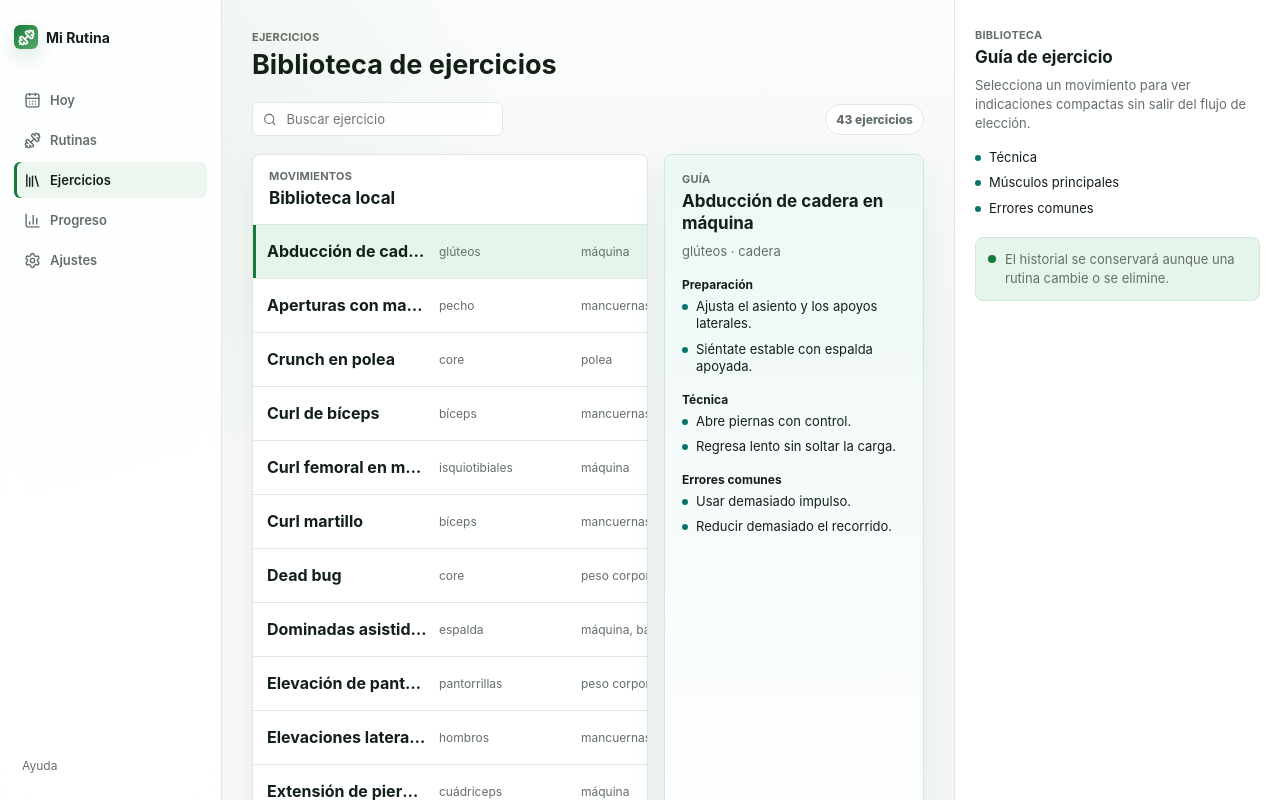
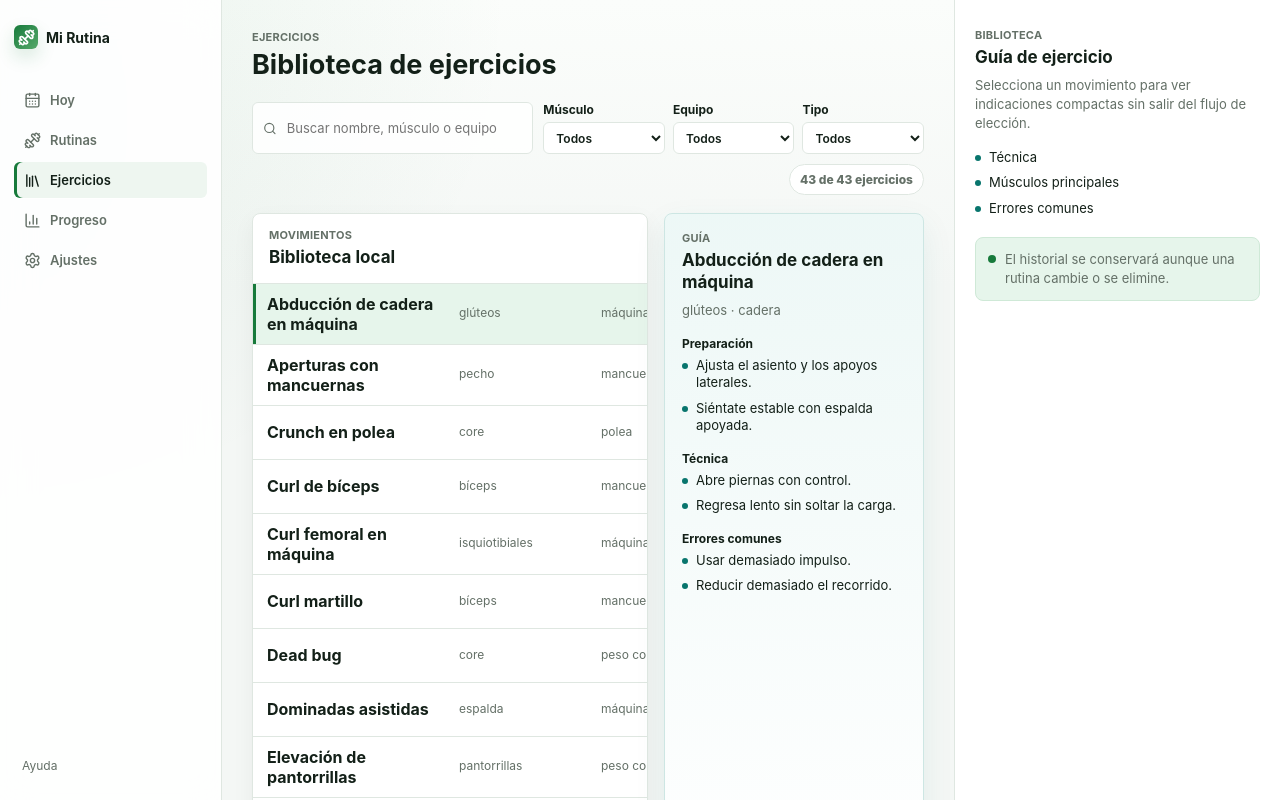
Before and after one commit to Betancourt1/exercise-tracker, a React (Vite) app: page / in a window 1280 px wide. Both pictures are taken after a click on the button "Ejercicios". Built offline with nearby package versions, Linux system fonts and the light colour scheme.

Commit message:
Improve exercise library browsing

```diff
--- a/src/App.tsx
+++ b/src/App.tsx
@@ -16,6 +16,13 @@ import {
   Upload,
 } from "lucide-react";
 import { ProgressPage } from "./features/progress/ProgressPage";
+import {
+  ALL_EXERCISE_FILTER_VALUE,
+  filterExerciseLibrary,
+  getExerciseFilterOptions,
+  hasActiveExerciseFilters,
+  type ExerciseLibraryFilters,
+} from "./features/routines/exerciseLibraryFilters";
 import { RoutinesPage } from "./features/routines/RoutinesPage";
 import { loadHighestPriorityActiveRoutine } from "./features/routines/routineQueries";
 import type { RoutineSummary } from "./features/routines/types";
@@ -488,7 +495,12 @@ function TodayPage({
 function ExercisesPage() {
   const [exercises, setExercises] = useState<Exercise[]>([]);
   const [selectedExerciseId, setSelectedExerciseId] = useState<string | null>(null);
-  const [searchQuery, setSearchQuery] = useState("");
+  const [exerciseFilters, setExerciseFilters] = useState<ExerciseLibraryFilters>({
+    query: "",
+    muscle: ALL_EXERCISE_FILTER_VALUE,
+    equipment: ALL_EXERCISE_FILTER_VALUE,
+    tag: ALL_EXERCISE_FILTER_VALUE,
+  });
   const [isLoading, setIsLoading] = useState(true);
   const [error, setError] = useState<string | null>(null);
 
@@ -525,47 +537,88 @@ function ExercisesPage() {
     };
   }, []);
 
+  const filterOptions = useMemo(() => getExerciseFilterOptions(exercises), [exercises]);
   const filteredExercises = useMemo(() => {
-    const query = searchQuery.trim().toLocaleLowerCase("es-MX");
+    return filterExerciseLibrary(exercises, exerciseFilters);
+  }, [exercises, exerciseFilters]);
+  const activeFilterCount = [
+    exerciseFilters.query.trim(),
+    exerciseFilters.muscle !== ALL_EXERCISE_FILTER_VALUE ? exerciseFilters.muscle : "",
+    exerciseFilters.equipment !== ALL_EXERCISE_FILTER_VALUE
+      ? exerciseFilters.equipment
+      : "",
+    exerciseFilters.tag !== ALL_EXERCISE_FILTER_VALUE ? exerciseFilters.tag : "",
+  ].filter(Boolean).length;
+  const hasActiveFilters = hasActiveExerciseFilters(exerciseFilters);
+  const selectedExercise =
+    filteredExercises.find((exercise) => exercise.id === selectedExerciseId) ??
+    filteredExercises[0] ??
+    null;
 
-    if (!query) {
-      return exercises;
+  function updateExerciseFilter(updates: Partial<ExerciseLibraryFilters>) {
+    setExerciseFilters((currentFilters) => ({
+      ...currentFilters,
+      ...updates,
+    }));
   }
 
-    return exercises.filter((exercise) => {
-      const searchText = [
-        exercise.name,
-        ...exercise.primaryMuscles,
-        ...exercise.secondaryMuscles,
-        ...exercise.equipment,
-        ...exercise.tags,
-      ]
-        .join(" ")
-        .toLocaleLowerCase("es-MX");
-
-      return searchText.includes(query);
+  function clearExerciseFilters() {
+    setExerciseFilters({
+      query: "",
+      muscle: ALL_EXERCISE_FILTER_VALUE,
+      equipment: ALL_EXERCISE_FILTER_VALUE,
+      tag: ALL_EXERCISE_FILTER_VALUE,
     });
-  }, [exercises, searchQuery]);
-  const selectedExercise =
-    exercises.find((exercise) => exercise.id === selectedExerciseId) ??
-    filteredExercises[0] ??
-    null;
+  }
 
   return (
     <section className="page-section">
       <PageTitle kicker="Ejercicios" title="Biblioteca de ejercicios" />
 
-      <div className="toolbar">
+      <div className="toolbar exercise-browser-toolbar">
+        <div className="exercise-browser-controls">
           <label className="search-box">
             <Search size={15} />
             <input
-            placeholder="Buscar ejercicio"
+              placeholder="Buscar nombre, músculo o equipo"
               aria-label="Buscar ejercicio"
-            value={searchQuery}
-            onChange={(event) => setSearchQuery(event.target.value)}
+              value={exerciseFilters.query}
+              onChange={(event) => updateExerciseFilter({ query: event.target.value })}
             />
           </label>
-        <span className="toolbar-count">{filteredExercises.length} ejercicios</span>
+          <div className="exercise-filter-grid" aria-label="Filtros de ejercicios">
+            <ExerciseFilterSelect
+              label="Músculo"
+              value={exerciseFilters.muscle}
+              options={filterOptions.muscles}
+              onChange={(muscle) => updateExerciseFilter({ muscle })}
+            />
+            <ExerciseFilterSelect
+              label="Equipo"
+              value={exerciseFilters.equipment}
+              options={filterOptions.equipment}
+              onChange={(equipment) => updateExerciseFilter({ equipment })}
+            />
+            <ExerciseFilterSelect
+              label="Tipo"
+              value={exerciseFilters.tag}
+              options={filterOptions.tags}
+              onChange={(tag) => updateExerciseFilter({ tag })}
+            />
+          </div>
+        </div>
+        <div className="exercise-browser-summary">
+          <span className="toolbar-count">
+            {filteredExercises.length} de {exercises.length} ejercicios
+            {activeFilterCount > 0 ? ` · ${activeFilterCount} filtros` : ""}
+          </span>
+          {hasActiveFilters ? (
+            <button className="quiet-button" type="button" onClick={clearExerciseFilters}>
+              <RotateCcw size={13} />
+              Limpiar
+            </button>
+          ) : null}
+        </div>
       </div>
 
       {error ? <p className="form-error">{error}</p> : null}
@@ -593,20 +646,50 @@ function ExercisesPage() {
                   <strong>{exercise.name}</strong>
                   <span>{exercise.primaryMuscles.join(", ")}</span>
                   <span>{exercise.equipment.join(", ")}</span>
-                  <span>{exercise.tags.slice(0, 3).join(", ")}</span>
+                  <span>{exercise.tags.slice(0, 4).join(", ")}</span>
                 </button>
               ))}
             </div>
           ) : (
             <EmptyState
               title="Sin resultados"
-              body="Ajusta la búsqueda por nombre, músculo, equipo o etiqueta."
+              body="Ajusta la búsqueda o limpia los filtros activos."
             />
           )}
         </article>
         <ExerciseGuideCard exercise={selectedExercise} />
       </div>
     </section>
+  );
+}
+
+function ExerciseFilterSelect({
+  label,
+  value,
+  options,
+  onChange,
+}: {
+  label: string;
+  value: string;
+  options: string[];
+  onChange: (value: string) => void;
+}) {
+  return (
+    <label className="exercise-filter-field">
+      <span>{label}</span>
+      <select
+        value={value}
+        onChange={(event) => onChange(event.target.value)}
+        aria-label={`Filtrar por ${label.toLocaleLowerCase("es-MX")}`}
+      >
+        <option value={ALL_EXERCISE_FILTER_VALUE}>Todos</option>
+        {options.map((option) => (
+          <option key={option} value={option}>
+            {option}
+          </option>
+        ))}
+      </select>
+    </label>
   );
 }
 
--- a/src/styles.css
+++ b/src/styles.css
@@ -1609,6 +1609,32 @@ select:focus-visible {
   overflow: hidden;
 }
 
+.exercise-browser-toolbar {
+  align-items: flex-end;
+  flex-wrap: wrap;
+}
+
+.exercise-browser-controls {
+  flex: 1 1 620px;
+  display: grid;
+  grid-template-columns: minmax(240px, 0.85fr) minmax(340px, 1.15fr);
+  gap: 10px;
+  min-width: 0;
+}
+
+.exercise-browser-controls .search-box {
+  width: 100%;
+  min-width: 0;
+}
+
+.exercise-browser-summary {
+  display: flex;
+  align-items: center;
+  gap: 8px;
+  flex: 0 0 auto;
+  margin-left: auto;
+}
+
 .exercise-library-panel .panel-header {
   border: 0;
   border-bottom: 1px solid var(--border);
@@ -1625,7 +1651,9 @@ select:focus-visible {
 
 .exercise-browser-row {
   display: grid;
-  grid-template-columns: minmax(160px, 1.1fr) minmax(130px, 0.85fr) minmax(110px, 0.8fr) minmax(120px, 0.8fr);
+  grid-template-columns:
+    minmax(180px, 1.2fr) minmax(130px, 0.8fr) minmax(130px, 0.85fr)
+    minmax(150px, 0.9fr);
   gap: 12px;
   align-items: center;
   min-height: 54px;
@@ -1652,12 +1680,18 @@ select:focus-visible {
   min-width: 0;
   overflow: hidden;
   text-overflow: ellipsis;
+}
+
+.exercise-browser-row strong {
+  line-height: 1.25;
+  overflow-wrap: anywhere;
+}
+
+.exercise-browser-row span {
+  color: var(--muted);
+  font-size: 12px;
+  line-height: 1.35;
   white-space: nowrap;
-}
-
-.exercise-browser-row span {
-  color: var(--muted);
-  font-size: 12px;
 }
 
 .exercise-guide-block {
@@ -2373,6 +2407,25 @@ select:focus-visible {
     flex-direction: column;
   }
 
+  .exercise-browser-toolbar {
+    align-items: stretch;
+  }
+
+  .exercise-browser-controls,
+  .exercise-browser-summary {
+    width: 100%;
+  }
+
+  .exercise-browser-controls {
+    flex: none;
+    grid-template-columns: 1fr;
+  }
+
+  .exercise-browser-summary {
+    flex: none;
+    justify-content: space-between;
+  }
+
   .toolbar-actions {
     align-items: stretch;
     flex-direction: column;
```
Lines whose indentation alone changed are shown as unchanged.
